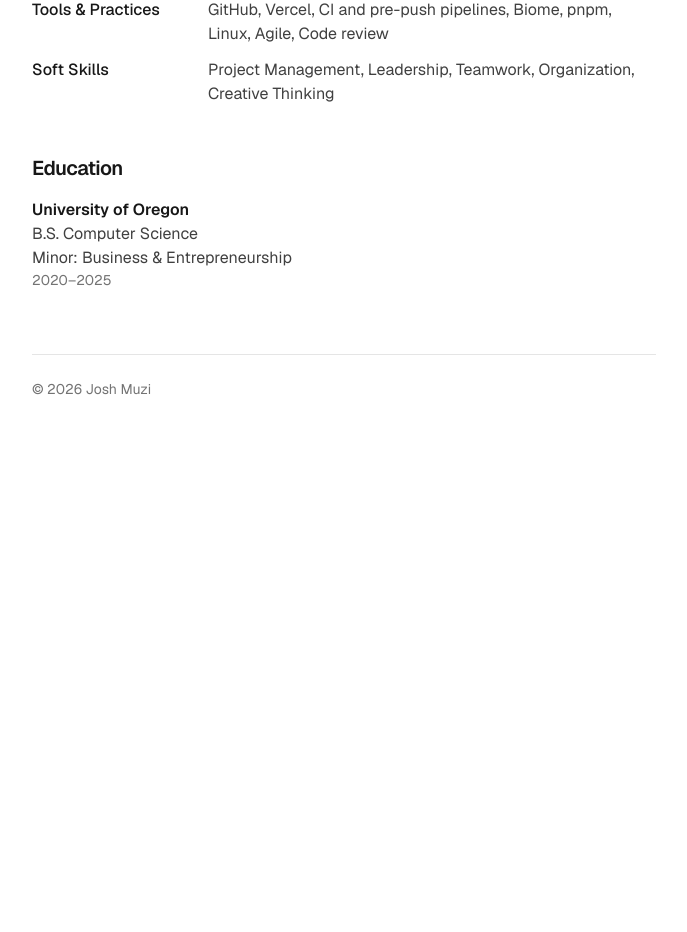
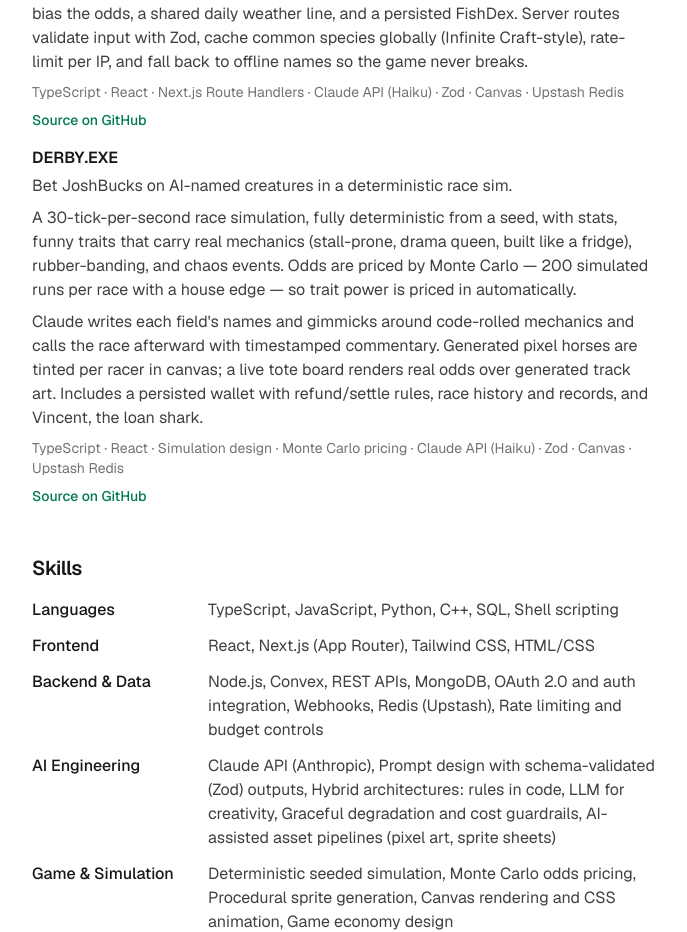
Before and after one commit to Josh-Muzi/josh-os, a Next.js app: page / in a window 1280 px wide. Shown: the part 2260-3192 px from the top of the page, without its empty margins (296-983 px from the left). Before the commit the page ends 2723 px from the top, so only its background shows below. Built offline with nearby package versions, Linux system fonts and the light colour scheme.

Commit message:
feat: generated game icons, games icon column, project and skills content for POND and DERBY

```diff
--- a/src/components/desktop/Desktop.tsx
+++ b/src/components/desktop/Desktop.tsx
@@ -40,9 +40,10 @@
 }
 
 /**
- * Home position for each icon. Column icons wrap into a new column
- * before they'd collide with the taskbar; the Compost Bin doesn't
- * occupy a column slot (it lives bottom-right).
+ * Home position for each icon. Apps declare a desktop column (0 =
+ * portfolio, 1 = games, right of About Me); within a column, icons
+ * stack top-down and wrap before they'd collide with the taskbar.
+ * The Compost Bin lives bottom-right and takes no column slot.
  */
 function iconHome(app: AppDefinition, rows = rowsPerColumn(), ssr = false) {
   if (app.id === "compost") {
@@ -50,10 +51,13 @@
       ? { x: 16, y: 16 }
       : compostHome();
   }
-  const slot = APPS.filter((a) => a.id !== "compost").findIndex(
-    (a) => a.id === app.id,
+  const column = app.desktopColumn ?? 0;
+  const siblings = APPS.filter(
+    (a) => a.id !== "compost" && (a.desktopColumn ?? 0) === column,
   );
-  const col = Math.floor(slot / rows);
+  const slot = siblings.findIndex((a) => a.id === app.id);
+  // Overflow within a declared column wraps to the next column over.
+  const col = column + Math.floor(slot / rows);
   const row = slot % rows;
   return { x: 16 + col * ICON_STEP_X, y: ICON_TOP + row * ICON_STEP_Y };
 }
--- a/src/components/desktop/apps.ts
+++ b/src/components/desktop/apps.ts
@@ -33,6 +33,8 @@
   defaultSize: { width: number; height: number };
   /** Defaults to true; the Compost Bin lives on the desktop only. */
   inStartMenu?: boolean;
+  /** Desktop icon column (0 = portfolio, 1 = games). Defaults to 0. */
+  desktopColumn?: number;
 }
 
 export const APPS: AppDefinition[] = [
@@ -92,6 +94,7 @@
     label: "POND.EXE",
     icon: PondIcon,
     defaultSize: { width: 560, height: 560 },
+    desktopColumn: 1,
   },
   {
     id: "derby",
@@ -99,5 +102,6 @@
     label: "DERBY.EXE",
     icon: DerbyIcon,
     defaultSize: { width: 720, height: 720 },
+    desktopColumn: 1,
   },
 ];
--- a/src/components/desktop/icons.tsx
+++ b/src/components/desktop/icons.tsx
@@ -2,8 +2,11 @@
  * JoshOS pixel icon set — hand-drawn 16x16 SVGs, no icon library.
  * Consistency rules: one grid, shared palette below, ink outlines,
  * highlights top-left, shadows bottom-right, garden green accents
- * only where they earn their place.
+ * only where they earn their place. The two game icons are generated
+ * pixel art (128x128 PNGs) rendered through the same size contract.
  */
+import iconDerby from "./icon-derby.png";
+import iconPond from "./icon-pond.png";
 
 type Px = readonly [number, number, number, number, string];
 
@@ -200,57 +203,33 @@
   return <PixelSvg size={size} rects={COMPOST} />;
 }
 
-const POND: readonly Px[] = [
-  // Fish over water: green body, ink outline hints, navy waves.
-  [3, 4, 2, 1, GREEN_DARK], // tail top
-  [2, 5, 2, 3, GREEN_DARK], // tail
-  [3, 8, 2, 1, GREEN_DARK], // tail bottom
-  [6, 3, 3, 1, GREEN_DARK], // dorsal
-  [4, 4, 8, 1, GREEN],
-  [4, 5, 9, 3, GREEN],
-  [4, 8, 8, 1, GREEN],
-  [5, 8, 6, 1, PAPER_SHADE], // belly
-  [10, 5, 2, 2, PAPER], // eye white
-  [11, 6, 1, 1, INK], // pupil
-  [13, 6, 1, 1, INK], // mouth
-  [0, 11, 16, 5, NAVY], // water
-  [1, 11, 3, 1, PAPER], // foam
-  [7, 12, 3, 1, PAPER_SHADE],
-  [12, 11, 2, 1, PAPER],
-  [3, 14, 2, 1, PAPER_SHADE],
-];
+/** Generated game icons (128x128 PNGs, shown at 32px = crisp 4x). */
+function PngIcon({
+  src,
+  size = 32,
+  alt,
+}: {
+  src: string;
+  size?: number;
+  alt: string;
+}) {
+  return (
+    // biome-ignore lint/performance/noImgElement: tiny static asset, no optimization needed
+    <img
+      src={src}
+      width={size}
+      height={size}
+      alt={alt}
+      draggable={false}
+      style={{ display: "block" }}
+    />
+  );
+}
 
 export function PondIcon({ size }: PixelIconProps) {
-  return <PixelSvg size={size} rects={POND} />;
+  return <PngIcon src={iconPond.src} size={size} alt="" />;
 }
 
-const DERBY: readonly Px[] = [
-  // Two racer critters on a track, checkered finish on the right.
-  [1, 4, 4, 3, NAVY], // racer 1 body
-  [4, 3, 1, 1, NAVY],
-  [4, 5, 1, 1, PAPER], // eye
-  [1, 7, 1, 1, INK], // legs
-  [3, 7, 1, 1, INK],
-  [3, 9, 4, 3, GOLD_SHADE], // racer 2 body
-  [6, 8, 1, 1, GOLD_SHADE],
-  [6, 10, 1, 1, PAPER],
-  [3, 12, 1, 1, INK],
-  [5, 12, 1, 1, INK],
-  [0, 13, 16, 3, BROWN], // track
-  [0, 13, 16, 1, BROWN_LIGHT],
-  // Checkered finish column.
-  [12, 2, 1, 1, INK],
-  [13, 3, 1, 1, INK],
-  [12, 4, 1, 1, INK],
-  [13, 5, 1, 1, INK],
-  [12, 6, 1, 1, INK],
-  [13, 7, 1, 1, INK],
-  [12, 8, 1, 1, INK],
-  [13, 9, 1, 1, INK],
-  [12, 10, 1, 1, INK],
-  [13, 11, 1, 1, INK],
-];
-
 export function DerbyIcon({ size }: PixelIconProps) {
-  return <PixelSvg size={size} rects={DERBY} />;
+  return <PngIcon src={iconDerby.src} size={size} alt="" />;
 }
--- a/src/content/projects.ts
+++ b/src/content/projects.ts
@@ -7,7 +7,7 @@
     tagline: "A Windows 95-style desktop that happens to be my portfolio.",
     description: [
       "Custom window manager (React context + reducer) with focus, z-index, minimize, and maximize — plus draggable desktop icons. No UI framework: hand-built modern chrome, hand-drawn pixel icons, react-rnd for drag/resize.",
-      "One typed content source renders as draggable windows on desktop and as a fast, accessible single page on phones.",
+      "One typed content source renders as draggable windows on desktop and as a fast, accessible single page on phones. The desktop ships two AI-powered games (below) that share a wallet and a server-side AI layer.",
     ],
     stack: [
       "Next.js 16",
@@ -20,4 +20,45 @@
     repoUrl: "https://github.com/TinyXIV/josh-os",
     status: "in-progress",
   },
+  {
+    slug: "pond-exe",
+    name: "POND.EXE",
+    tagline: "A fishing game with an infinite, AI-invented fish-dex.",
+    description: [
+      "Every catch is a new species: Claude Haiku names it, writes its one-line lore, and picks its color, while a deterministic sprite generator (seeded PRNG, part-based pixel bodies) draws it. Rarity, reel physics, and drop rates live entirely in code — the model only supplies creativity, never rules.",
+      "Four milestone-locked fishing spots with generated art, purchasable bait stacks that bias the odds, a shared daily weather line, and a persisted FishDex. Server routes validate input with Zod, cache common species globally (Infinite Craft-style), rate-limit per IP, and fall back to offline names so the game never breaks.",
+    ],
+    stack: [
+      "TypeScript",
+      "React",
+      "Next.js Route Handlers",
+      "Claude API (Haiku)",
+      "Zod",
+      "Canvas",
+      "Upstash Redis",
+    ],
+    repoUrl: "https://github.com/TinyXIV/josh-os/tree/main/src/games/pond",
+    status: "live",
+  },
+  {
+    slug: "derby-exe",
+    name: "DERBY.EXE",
+    tagline: "Bet JoshBucks on AI-named creatures in a deterministic race sim.",
+    description: [
+      "A 30-tick-per-second race simulation, fully deterministic from a seed, with stats, funny traits that carry real mechanics (stall-prone, drama queen, built like a fridge), rubber-banding, and chaos events. Odds are priced by Monte Carlo — 200 simulated runs per race with a house edge — so trait power is priced in automatically.",
+      "Claude writes each field's names and gimmicks around code-rolled mechanics and calls the race afterward with timestamped commentary. Generated pixel horses are tinted per racer in canvas; a live tote board renders real odds over generated track art. Includes a persisted wallet with refund/settle rules, race history and records, and Vincent, the loan shark.",
+    ],
+    stack: [
+      "TypeScript",
+      "React",
+      "Simulation design",
+      "Monte Carlo pricing",
+      "Claude API (Haiku)",
+      "Zod",
+      "Canvas",
+      "Upstash Redis",
+    ],
+    repoUrl: "https://github.com/TinyXIV/josh-os/tree/main/src/games/derby",
+    status: "live",
+  },
 ];
--- a/src/content/skills.ts
+++ b/src/content/skills.ts
@@ -25,6 +25,28 @@
       "MongoDB",
       "OAuth 2.0 and auth integration",
       "Webhooks",
+      "Redis (Upstash)",
+      "Rate limiting and budget controls",
+    ],
+  },
+  {
+    label: "AI Engineering",
+    items: [
+      "Claude API (Anthropic)",
+      "Prompt design with schema-validated (Zod) outputs",
+      "Hybrid architectures: rules in code, LLM for creativity",
+      "Graceful degradation and cost guardrails",
+      "AI-assisted asset pipelines (pixel art, sprite sheets)",
+    ],
+  },
+  {
+    label: "Game & Simulation",
+    items: [
+      "Deterministic seeded simulation",
+      "Monte Carlo odds pricing",
+      "Procedural sprite generation",
+      "Canvas rendering and CSS animation",
+      "Game economy design",
     ],
   },
   {
```
Also changed, not shown: src/components/desktop/icon-derby.png (added), src/components/desktop/icon-pond.png (added).
